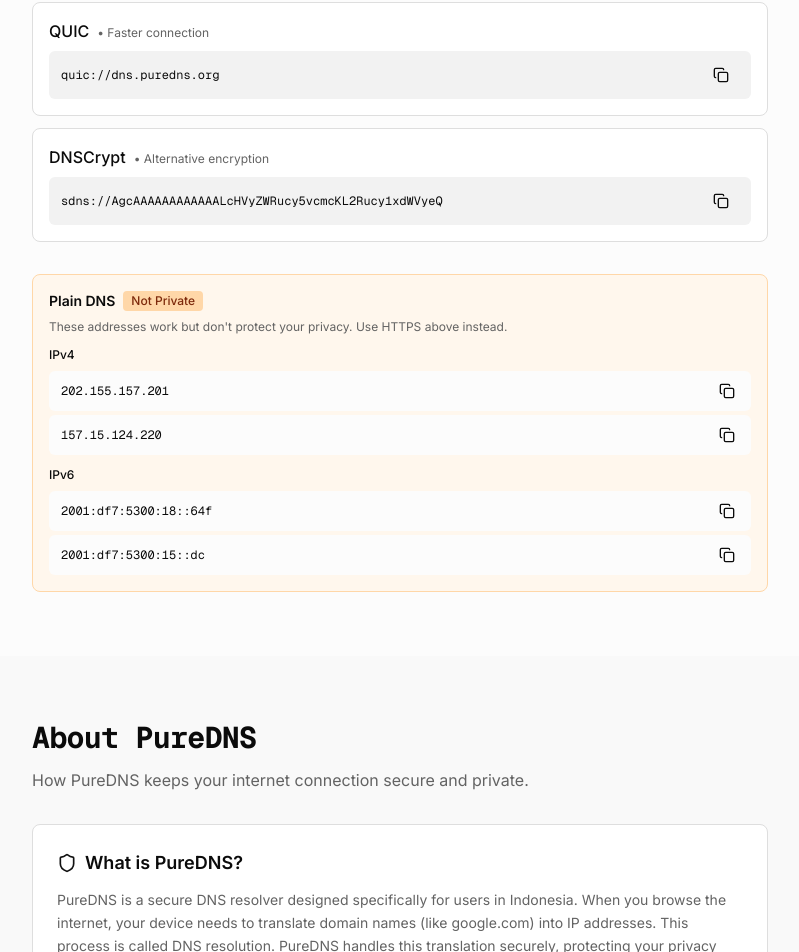
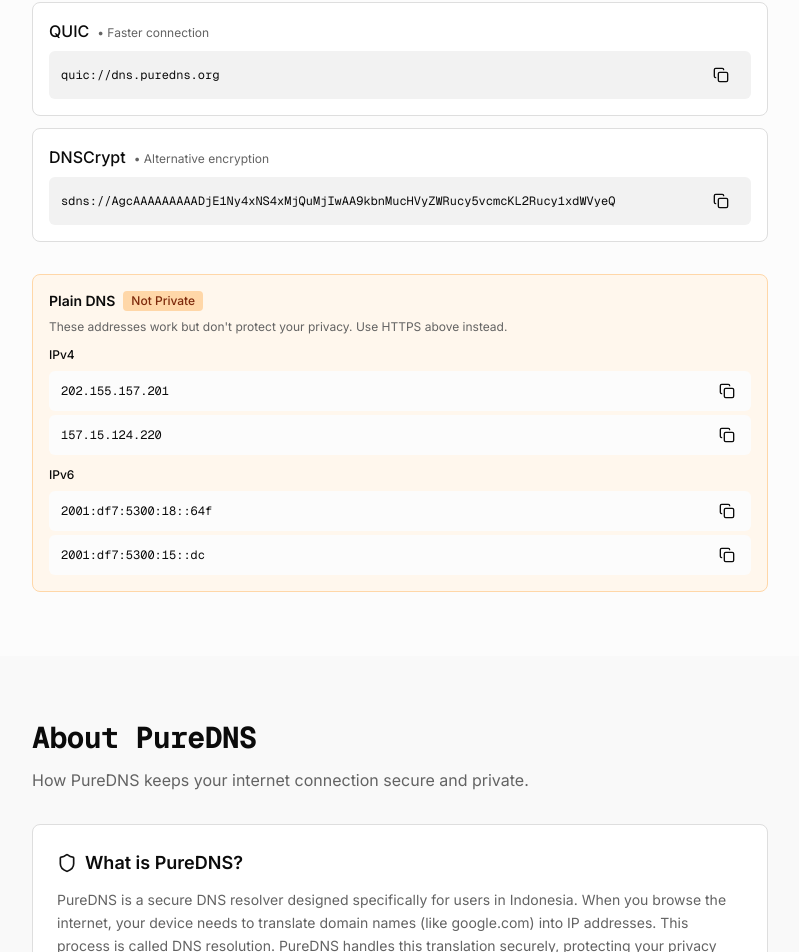
Before and after one commit to pure-dns/puredns, a Next.js app: page / in a window 1280 px wide. Shown: the part 1058-2010 px from the top of the page, without its empty margins (240-1039 px from the left). Built offline with nearby package versions, Linux system fonts and the light colour scheme; no server answers.

Commit message:
updated DNSCrypt stamp

```diff
--- a/components/protocols.tsx
+++ b/components/protocols.tsx
@@ -37,7 +37,8 @@
     },
     {
       name: "DNSCrypt",
-      address: "sdns://AgcAAAAAAAAAAAALcHVyZWRucy5vcmcKL2Rucy1xdWVyeQ",
+      address:
+        "sdns://AgcAAAAAAAAADjE1Ny4xNS4xMjQuMjIwAA9kbnMucHVyZWRucy5vcmcKL2Rucy1xdWVyeQ",
       description: "Alternative encryption",
     },
   ];
```
